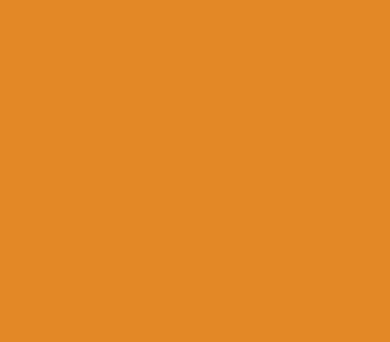
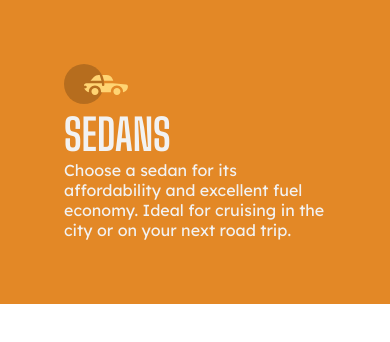
Before and after one commit to Marcoswodbarros/ThreeColumnPreviewCard, a React (Create React App) app in the folder card/: page / in a window 390 px wide. Shown: the top 342 px of the page. Built offline with nearby package versions, Linux system fonts and the light colour scheme.

Commit message:
Mobile: Creating card component

```diff
--- a/card/src/App.css
+++ b/card/src/App.css
@@ -9,6 +9,7 @@
 
 * {
   box-sizing: border-box;
+  font-family: 'Lexend Deca', sans-serif;
   margin: 0;
   padding: 0;
 }
--- a/card/src/Components/Card/Card.css
+++ b/card/src/Components/Card/Card.css
@@ -1,4 +1,11 @@
 .card__container {
     background-color: var(--bright-orange);
-    height: 100vh;
+    color: var(--very-light-gray);
+    padding: 4rem;
 }
+
+h1 {
+    font-family: 'Big Shoulders Display', cursive;;
+    font-size: 2.7rem;
+    text-transform: uppercase;
+}
--- a/card/src/Components/Card/Card.js
+++ b/card/src/Components/Card/Card.js
@@ -5,7 +5,9 @@ const Card = () => {
     return (
         <div>
             <div className="card__container">
-
+                <img src="/images/icon-sedans.svg" alt="Icon Sedan" />
+                <h1>Sedans</h1>
+                <p className='card__text'>Choose a sedan for its affordability and excellent fuel economy. Ideal for cruising in the city or on your next road trip.</p>
             </div>
         </div>
     )
--- a/card/src/index.js
+++ b/card/src/index.js
@@ -11,7 +11,4 @@ root.render(
   </React.StrictMode>
 );
 
-// If you want to start measuring performance in your app, pass a function
-// to log results (for example: reportWebVitals(console.log))
-// or send to an analytics endpoint. Learn more: https://bit.ly/CRA-vitals
 reportWebVitals();
```
